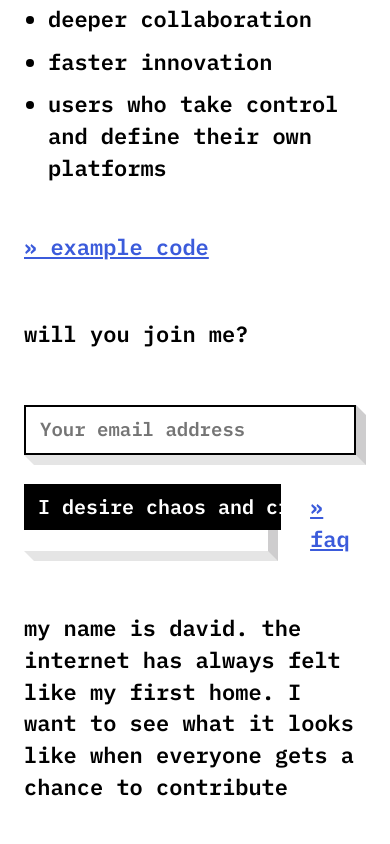
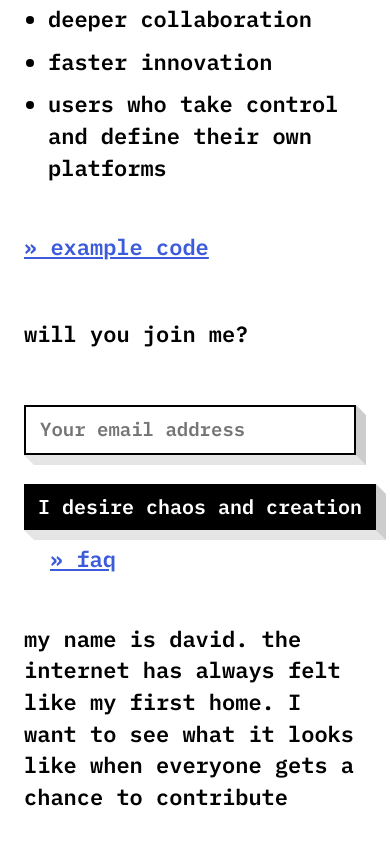
Before and after one commit to panphora/var-hello-world, a plain HTML site: page index.html in a window 390 px wide. Shown: the part 3847-4691 px from the top of the page. Drawn offline with Linux system fonts and the light colour scheme.

Commit message:
fixed button on mobile

```diff
--- a/css/main.css
+++ b/css/main.css
@@ -177,6 +177,10 @@ a:hover {
   }
 }
 
+.flex-on-desktop {
+  display: flex;
+}
+
 
 
 
@@ -226,6 +230,10 @@ a:hover {
     left: 0;
     margin-left: 20%;
   }
+
+  .flex-on-desktop {
+    display: block;
+  }
 }
 
 @media (max-width: 600px) {
--- a/index.html
+++ b/index.html
@@ -30,9 +30,9 @@
   <link rel="preconnect" href="https://fonts.gstatic.com" crossorigin>
   <link href="https://fonts.googleapis.com/css2?family=IBM+Plex+Mono:wght@400;600&display=swap" rel="stylesheet">
 
-  <link rel="stylesheet" type="text/css" href="/css/normalize.css?v=11">
-  <link rel="stylesheet" type="text/css" href="/css/form.css?v=11">
-  <link rel="stylesheet" type="text/css" href="/css/main.css?v=11">
+  <link rel="stylesheet" type="text/css" href="/css/normalize.css?v=12">
+  <link rel="stylesheet" type="text/css" href="/css/form.css?v=12">
+  <link rel="stylesheet" type="text/css" href="/css/main.css?v=12">
 </head>
 <body>
 
@@ -122,7 +122,7 @@
       <input id="email" class="magic-input__input" name="email_address" type="email" placeholder="Your email address">
       <label for="email" class="magic-input__label">Your email address</label>
     </div>
-    <div style="display: flex;">
+    <div class="flex-on-desktop">
       <button class="magic-button" ontouchstart="">
         <span class="magic-button__text">I desire chaos and creation</span>
         <span class="magic-button__container">
@@ -140,6 +140,6 @@
 </div>
 
 <script src="https://cdn.jsdelivr.net/npm/crostini@1.3.0/dist/crostini.umd.js"></script>
-<script src="js/main.js?v=11"></script>
+<script src="js/main.js?v=12"></script>
 </body>
 </html>
```
Also changed, not shown: code/index.html (+3 -3 lines), details/index.html (+3 -3 lines), faq/index.html (+3 -3 lines).
